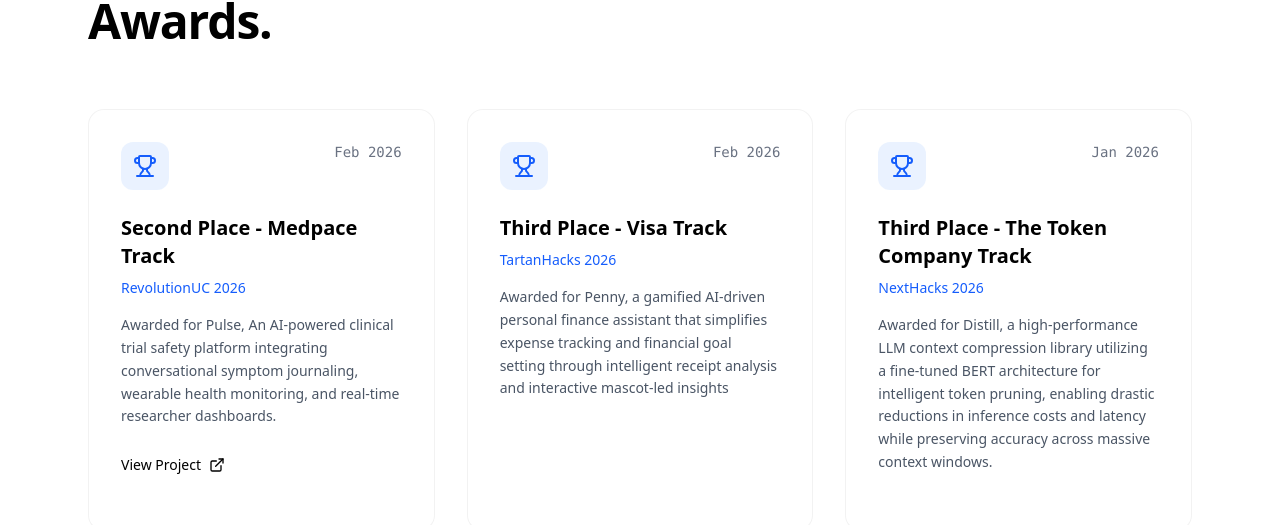
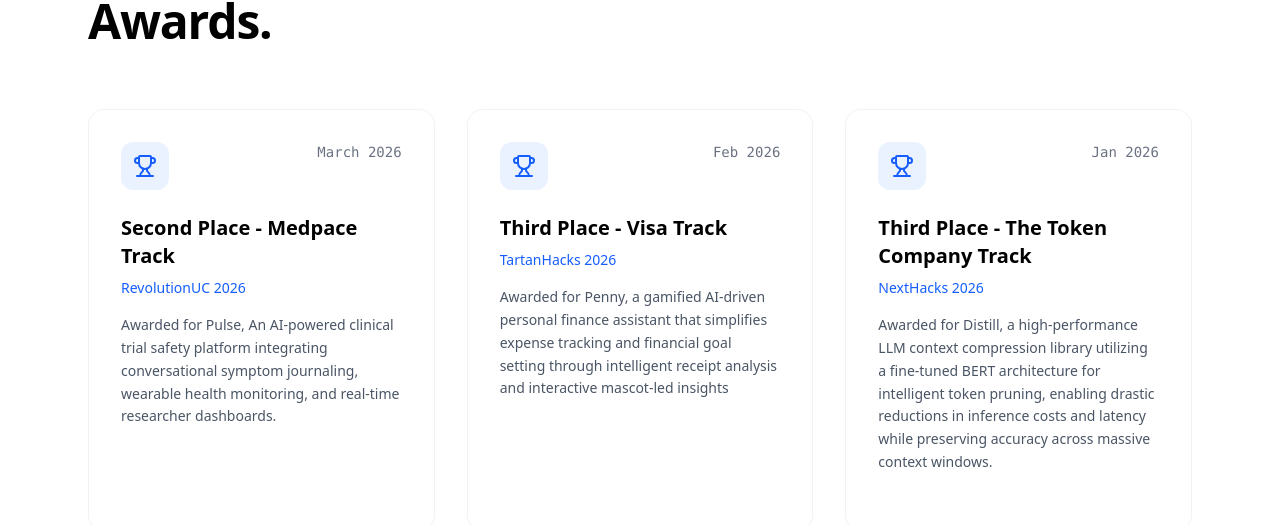
Before and after one commit to Harikeshav-R/Harikeshav-R.github.io, a React (Vite) app: page / in a window 1280 px wide. Shown: the part 6036-6561 px from the top of the page. Built offline with nearby package versions, Linux system fonts and the light colour scheme.

Commit message:
Update date in achievements

```diff
--- a/src/components/Achievements.tsx
+++ b/src/components/Achievements.tsx
@@ -5,9 +5,9 @@
     {
         title: "Second Place - Medpace Track",
         event: "RevolutionUC 2026",
-        date: "Feb 2026",
+        date: "March 2026",
         description: "Awarded for Pulse, An AI-powered clinical trial safety platform integrating conversational symptom journaling, wearable health monitoring, and real-time researcher dashboards.",
-        link: "https://github.com/Harikeshav-R/Pulse"
+        link: "#"
     },
     {
         title: "Third Place - Visa Track",
```
